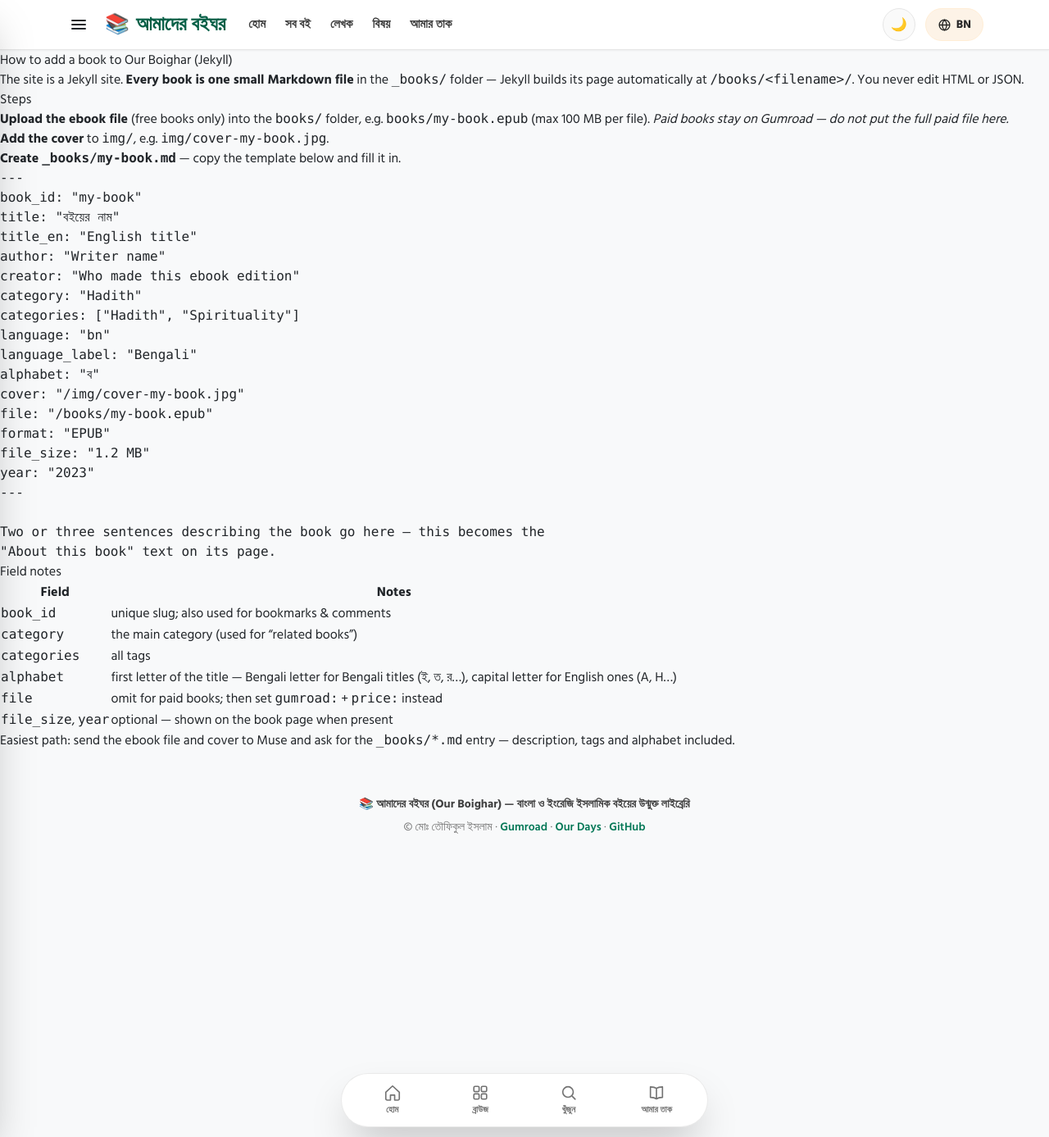
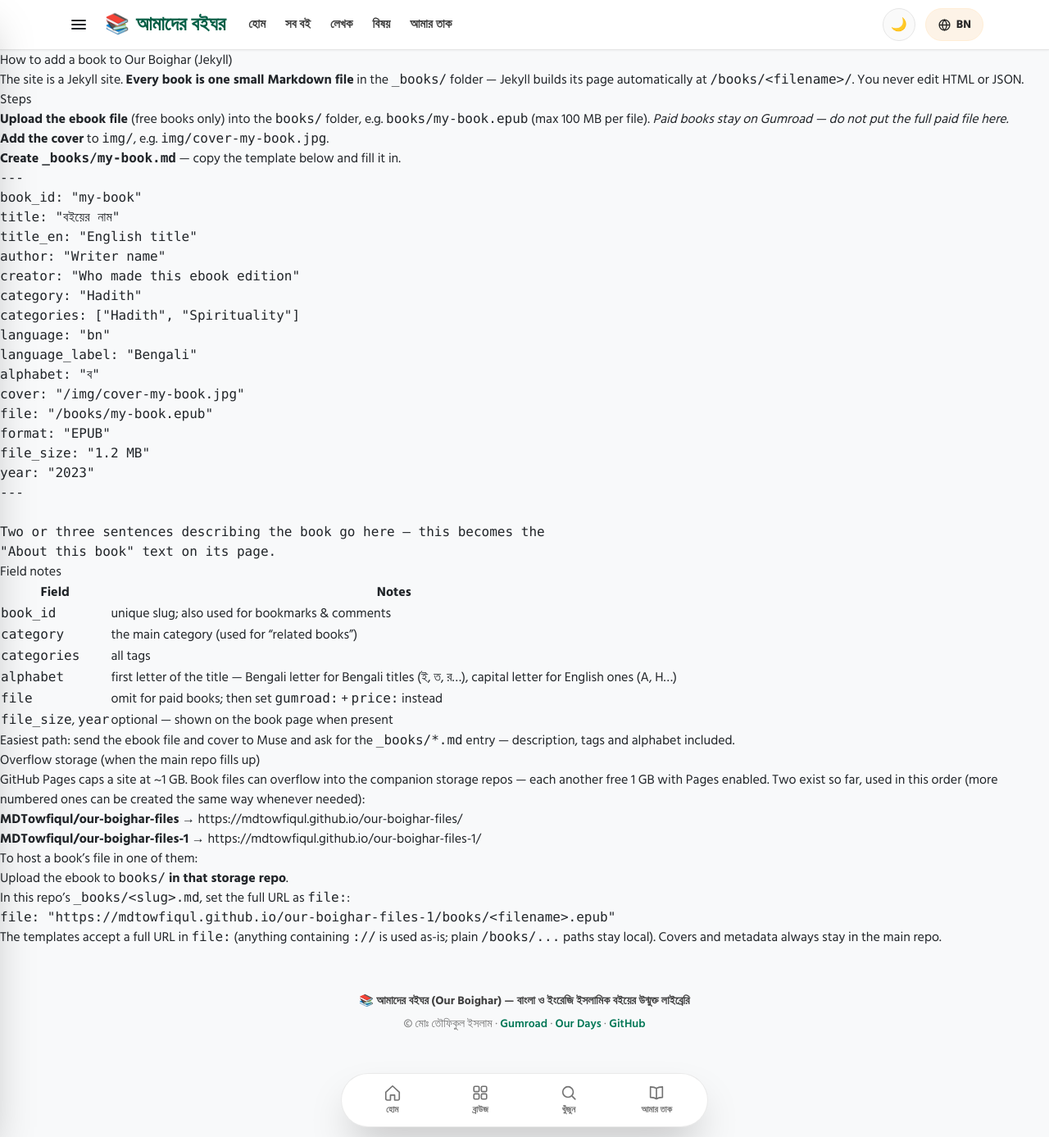
Before and after one commit to MDTowfiqul/our-boighar, a Jekyll site: the page built from ADD-BOOK.md, in a window 1280 px wide and 1387 px high. Shown: the whole window at 82% size. Built offline with Jekyll 4.4.1, drawn with Linux system fonts in a browser that asks for light colours; nearby versions of some CDN libraries; our own code applies the rules of GitHub Pages for plain Markdown files.

Commit message:
Overflow-ready file links + storage repos guide

````diff
--- a/ADD-BOOK.md
+++ b/ADD-BOOK.md
@@ -48,3 +48,26 @@ Two or three sentences describing the book go here — this becomes the
 
 Easiest path: send the ebook file and cover to Muse and ask for the
 `_books/*.md` entry — description, tags and alphabet included.
+
+## Overflow storage (when the main repo fills up)
+
+GitHub Pages caps a site at ~1 GB. Book files can overflow into the
+companion storage repos — each another free 1 GB with Pages enabled. Two
+exist so far, used in this order (more numbered ones can be created the
+same way whenever needed):
+
+1. **MDTowfiqul/our-boighar-files** → https://mdtowfiqul.github.io/our-boighar-files/
+2. **MDTowfiqul/our-boighar-files-1** → https://mdtowfiqul.github.io/our-boighar-files-1/
+
+To host a book's file in one of them:
+
+1. Upload the ebook to `books/` **in that storage repo**.
+2. In this repo's `_books/<slug>.md`, set the full URL as `file:`:
+
+```yaml
+file: "https://mdtowfiqul.github.io/our-boighar-files-1/books/<filename>.epub"
+```
+
+The templates accept a full URL in `file:` (anything containing `://` is used
+as-is; plain `/books/...` paths stay local). Covers and metadata always stay
+in the main repo.
--- a/shelf.html
+++ b/shelf.html
@@ -27,7 +27,7 @@ var OB_BOOKS = [{% for b in site.books %}{
   "url": "{{ b.url | relative_url }}",
   "langlabel": {{ b.language_label | jsonify }},
   "category": {{ b.category | jsonify }},
-  "file": {% if b.file %}"{{ b.file | relative_url }}"{% else %}null{% endif %},
+  "file": {% if b.file %}{% if b.file contains '://' %}{{ b.file | jsonify }}{% else %}"{{ b.file | relative_url }}"{% endif %}{% else %}null{% endif %},
   "gumroad": {% if b.gumroad %}{{ b.gumroad | jsonify }}{% else %}null{% endif %}
 }{% unless forloop.last %},{% endunless %}{% endfor %}];
 </script>
````
